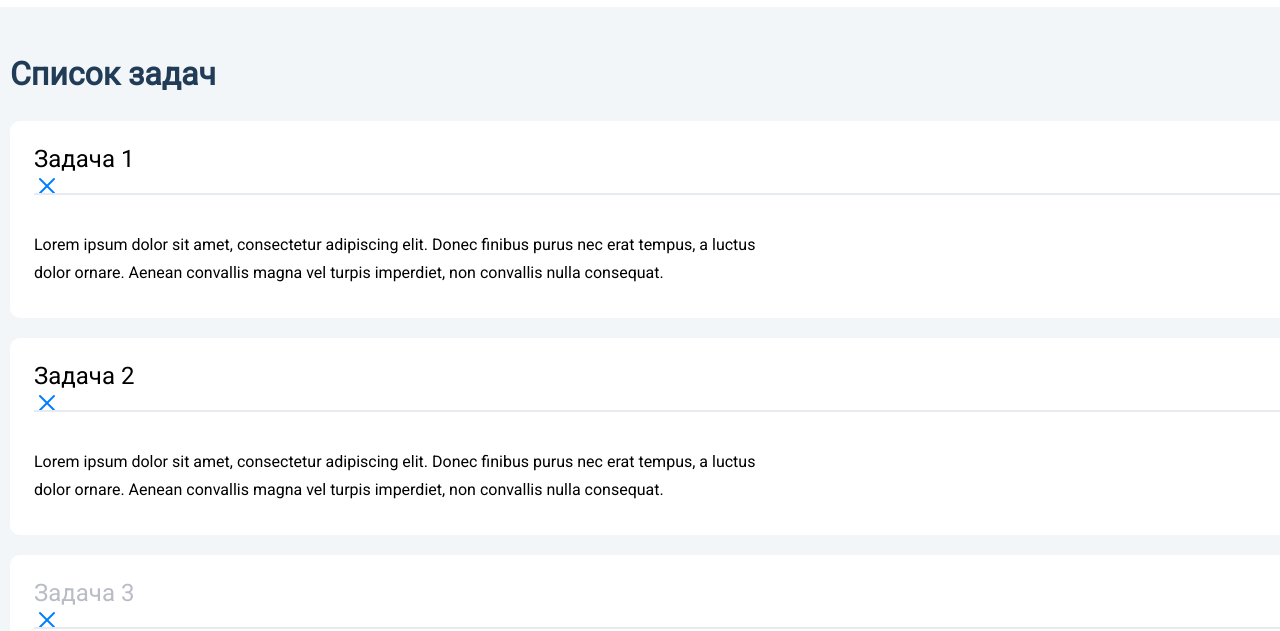
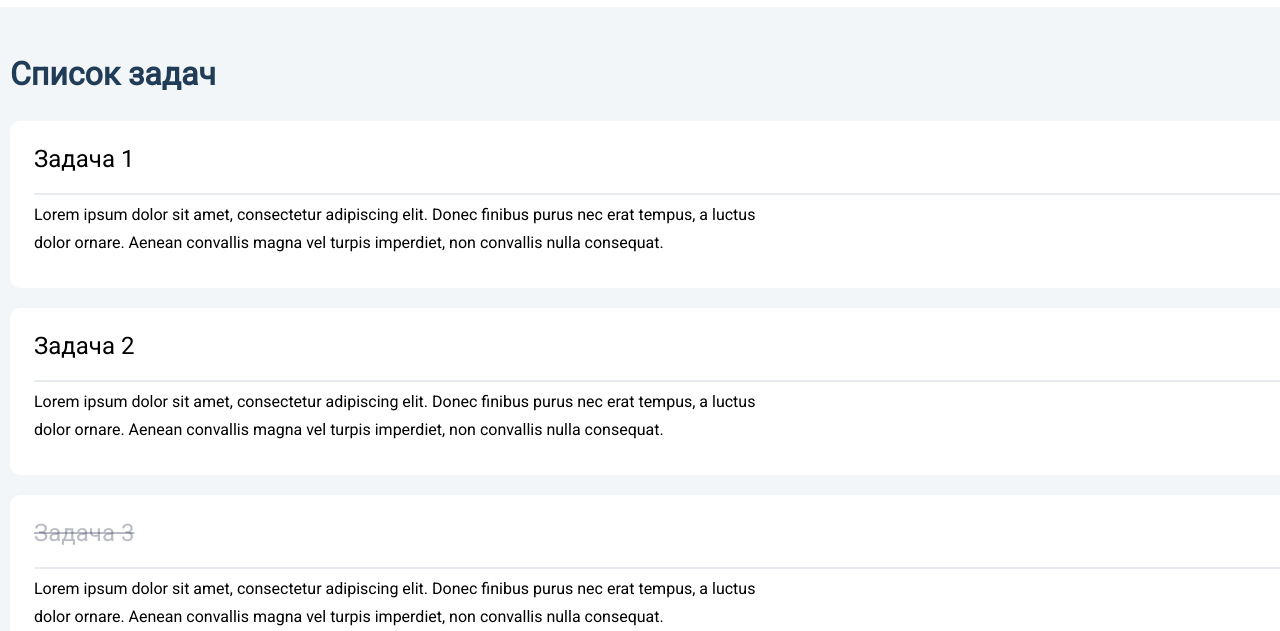
Before and after one commit to only-digital/internship-tasks, a Next.js app: page / in a window 1280 px wide. Shown: the part 169-800 px from the top of the page. Built offline with nearby package versions, Linux system fonts and the light colour scheme.

Commit message:
add: add completed tasks

```diff
--- a/src/components/todolist/todolist.jsx
+++ b/src/components/todolist/todolist.jsx
@@ -1,7 +1,7 @@
 
 const Todolist = (props) => {
 
-console.log("data", props, props.data)
+console.log("data", props.tasks)
 
     return (
         <div className={"todolist__container"}>
@@ -19,14 +19,19 @@
                     </div>
                 </aside>
                 <div className="todolist__main">
-                    <h1>{props.data.title}</h1>
+                    <h1>{props.title}</h1>
                     <ul className="todolist__list">
                         {
-                            props.data.tasks.map((t) => {
+                            props.tasks.map((t, index) => {
+
+                                const taskHandler = () => {
+                                    props.changeTaskStatus(t.id);
+                                }
+
                                 return (
-                                <li className={"todolist__task"}>
-                                    <div className={"todolist__task-header"} className={t.isCompleted ? "isCompleted" : ""}>
-                                        <p className={"todolist__task-name"}>{t.title}</p>
+                                <li key={t.id} className={"todolist__task"} onClick={taskHandler}>
+                                    <div className={"todolist__task-header"}>
+                                        <p className={`todolist__task-name ${t.isCompleted ? "isCompleted" : ""}`}>{t.title}</p>
                                         <svg xmlns="http://www.w3.org/2000/svg" width="26" height="26" viewBox="0 0 26 26" fill="none">
                                             <path d="M20 6L6 20" stroke="#007FFF" stroke-width="2" stroke-linecap="round"/>
                                             <path d="M6 6L20 20" stroke="#007FFF" stroke-width="2" stroke-linecap="round"/>
--- a/src/components/todolist/todolist.module.scss
+++ b/src/components/todolist/todolist.module.scss
@@ -118,4 +118,5 @@
 
 .isCompleted {
   color:rgba(22, 31, 62, 0.30);
+  text-decoration: line-through;
 }
--- a/src/pages/index.js
+++ b/src/pages/index.js
@@ -1,19 +1,41 @@
+import React, {useState} from 'react';
 import styles from '../styles/index.module.scss'
 import {getIndexPage} from "../../lib/api";
 import Todolist from "../components/todolist/todolist";
+import {v1} from "uuid";
 
 function Index(props) {
 
     console.log("here",props)
 
-    let initData = [...props.tasks]
+    const [initData, changeTasks] = useState([...props.tasks]);
+
+    initData.map((task) => {
+        task.id = v1();
+    })
+
+    [initData, changeTasks] = useState();
+
     console.log("init",initData)
+
+    function changeTaskStatus(id) {
+        initData.map((task) => {
+            if (task.id === id) {
+                task.isCompleted = !task.isCompleted;
+                changeTasks([...initData]);
+                return;
+            }
+        })
+        alert(initData[0].isCompleted)
+    }
 
     return (
         <main className={styles.main}>
 
             <Todolist
-                data={props}
+                title={props.title}
+                tasks={initData}
+                changeTaskStatus={changeTaskStatus}
             >
 
             </Todolist>
```
Also changed, not shown: package.json (+4 -3 lines), 1 other file (tests, documents, lock files or other folders).
